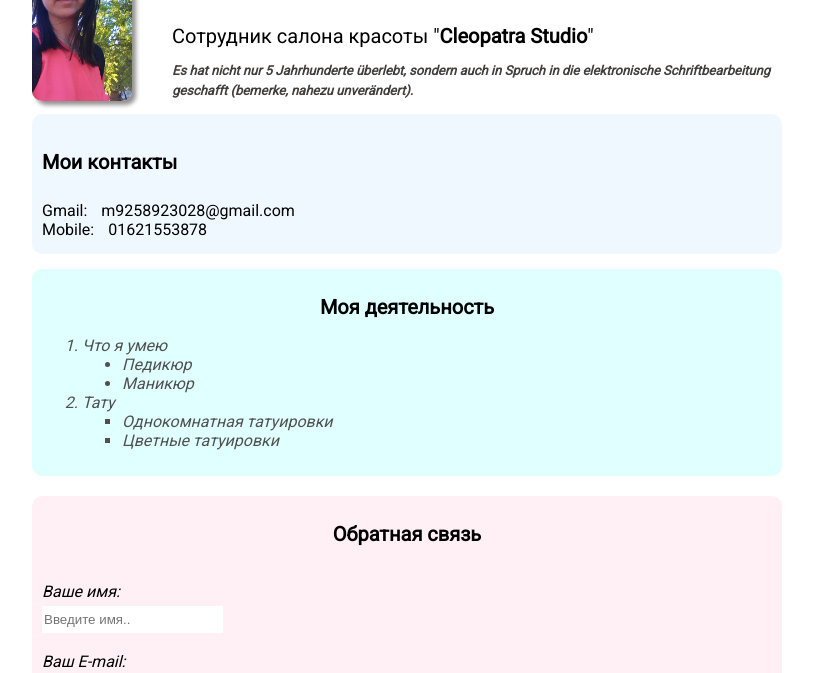
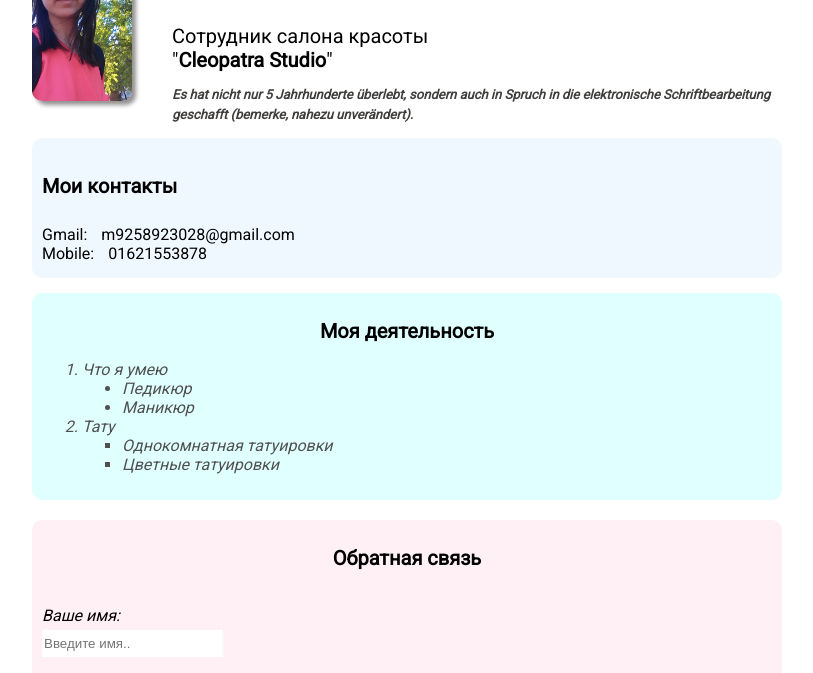
Before and after one commit to Grigoriy01/projeckt-tatoo, a plain HTML site: page index.html in a window 1280 px wide. Shown: the part 105-778 px from the top of the page, without its empty margins (233-1046 px from the left). Drawn offline with Linux system fonts and the light colour scheme.

Commit message:
Add files via upload

```diff
--- a/index.html
+++ b/index.html
@@ -16,7 +16,7 @@
                    <div class="headinfo-text">
                       <h1>
                         Sapinat Nikitenko </h1>
-                        Сотрудник салона красоты "<strong>Cleopatra Studio</strong>"
+                        Сотрудник салона красоты <br> "<strong>Cleopatra Studio</strong>"
                           <p>
                                 Es hat nicht nur 5 Jahrhunderte überlebt, sondern auch in Spruch in die
                                 elektronische Schriftbearbeitung geschafft (bemerke, nahezu unverändert).
```
